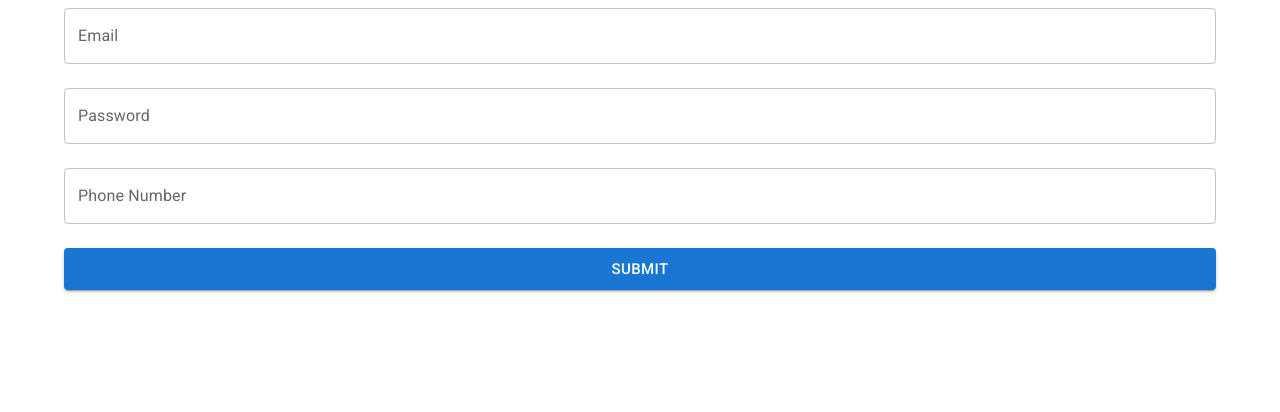
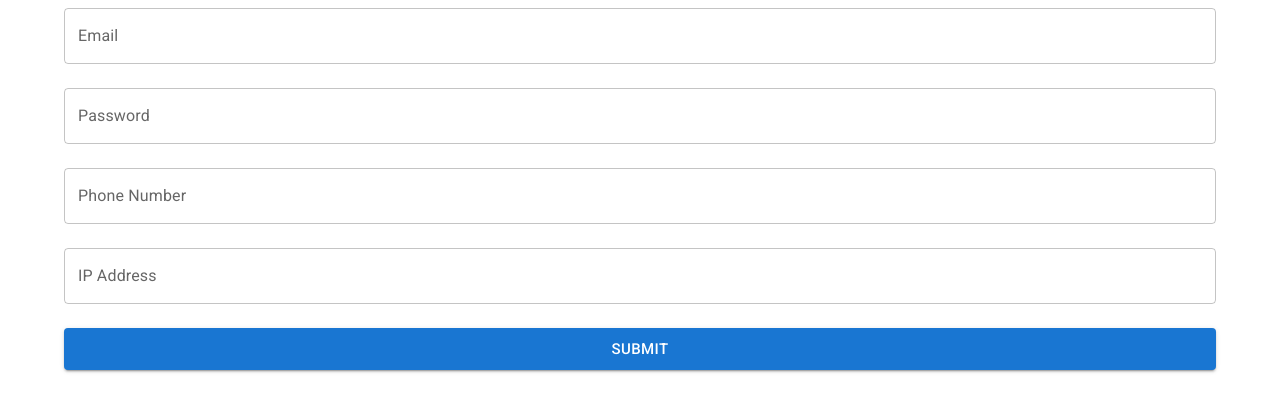
Before and after one commit to ronakmistrydev/mui-form-components, a React (Create React App) app: page / in a window 1280 px wide. Shown: the top 412 px of the page. Built offline with nearby package versions, Linux system fonts and the light colour scheme.

Commit message:
IP address

```diff
--- a/src/App.tsx
+++ b/src/App.tsx
@@ -6,6 +6,8 @@ import * as yup from 'yup';
 const validationSchema = yup.object().shape({
     email: yup.string().email('Invalid email').required('Email is required'),
     password: yup.string().required('Password is required'),
+    phoneNumber: yup.string().required('Phone number is required'),
+    ipAddress: yup.string().required('IP address is required'),
 });
 
 function App() {
@@ -14,6 +16,7 @@ function App() {
             email: '',
             password: '',
             phoneNumber: '',
+            ipAddress: '',
         },
         validationSchema,
         onSubmit: values => {
@@ -74,6 +77,20 @@ function App() {
                     helperText={formik.errors.phoneNumber && formik.touched.phoneNumber ? formik.errors.phoneNumber : ''}
                 />
 
+                <NumberFormat
+                    fullWidth
+                    label="IP Address"
+                    name="ipAddress"
+                    customInput={TextField}
+                    format="###.###.###.###"
+                    variant="outlined"
+                    onChange={formik.handleChange}
+                    onBlur={formik.handleBlur}
+                    value={formik.values.ipAddress}
+                    error={formik.touched.ipAddress && Boolean(formik.errors.ipAddress)}
+                    helperText={formik.errors.ipAddress && formik.touched.ipAddress ? formik.errors.ipAddress : ''}
+                />
+
                 <Button
                     fullWidth
                     type="submit"
```
